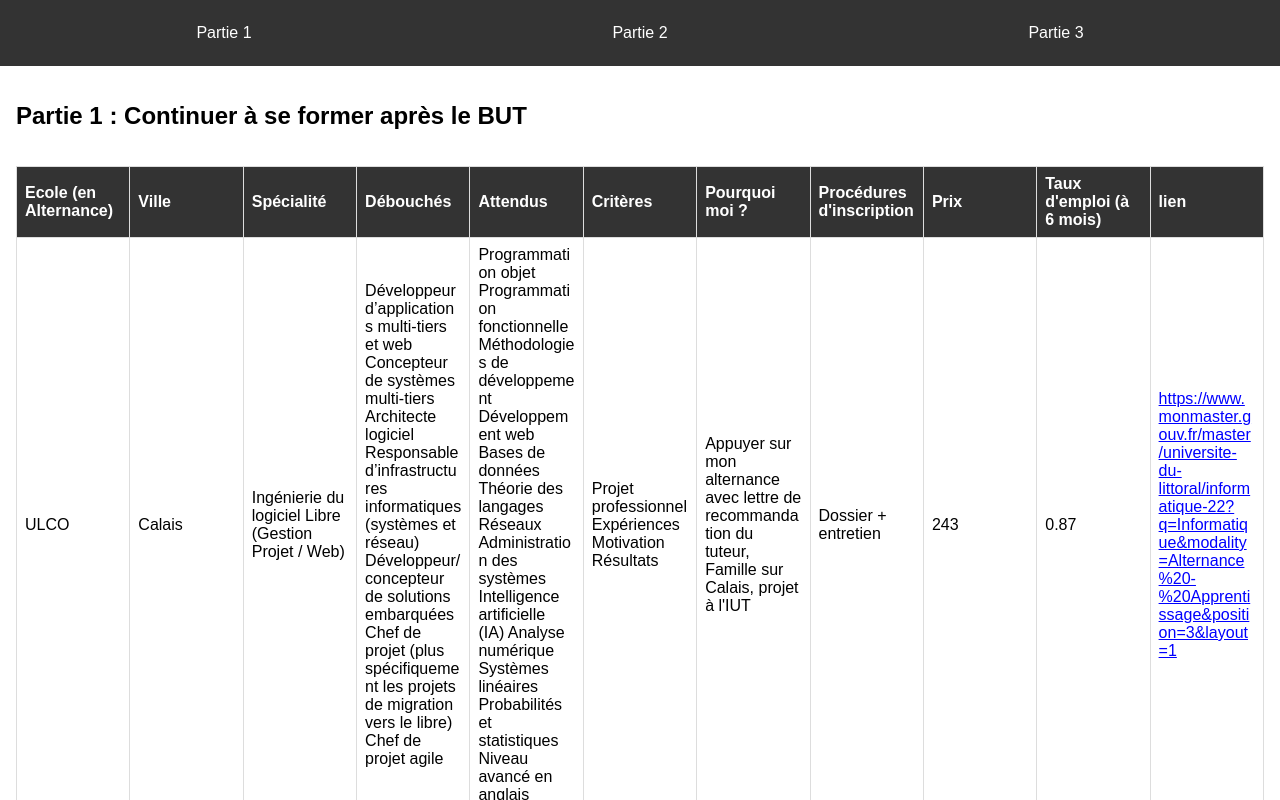
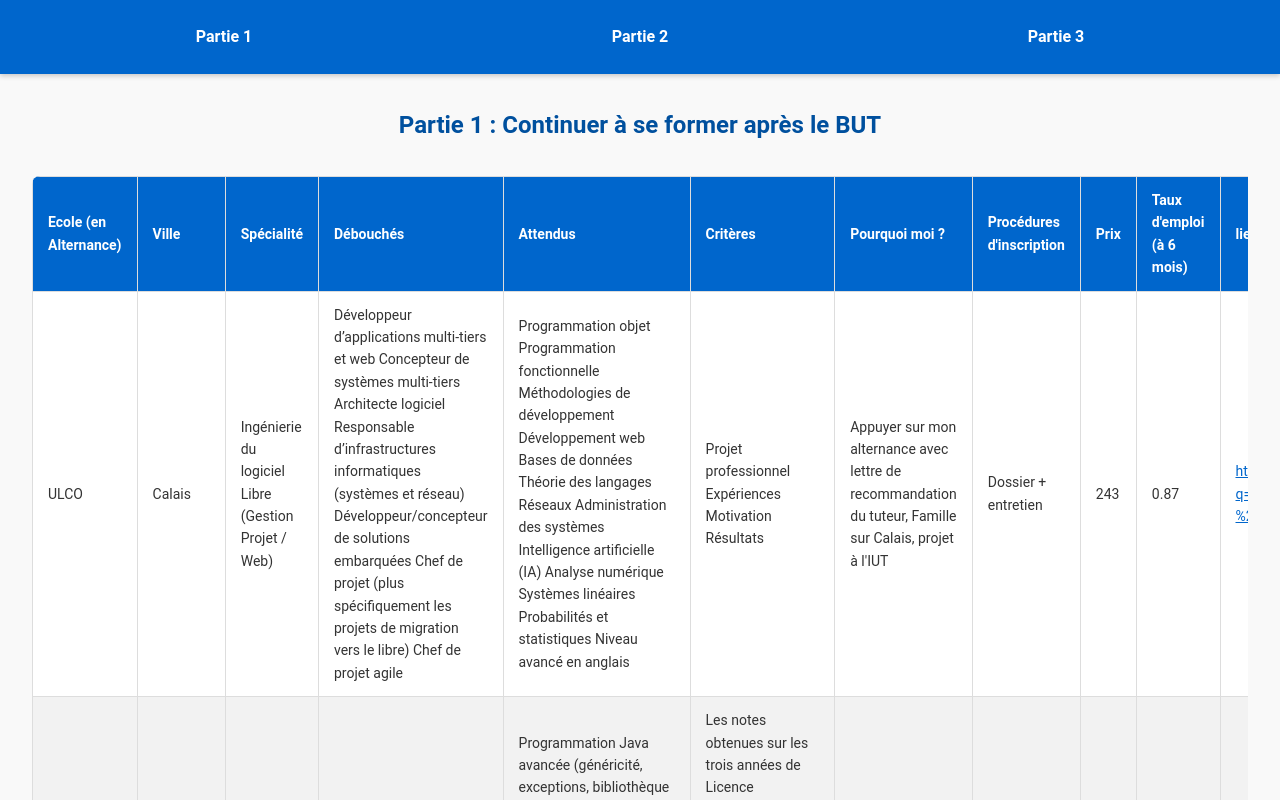
Before and after one commit to LovisCoding/PPPArthurLecomte, a plain HTML site: page index.html in a window 1280 px wide. Shown: the top 800 px of the page. Drawn offline with nearby package versions, Linux system fonts and the light colour scheme.

Commit message:
Update Theme

```diff
--- a/index.html
+++ b/index.html
@@ -7,89 +7,126 @@
     <title>PPP S6 Arthur Lecomte</title>
     <style>
         body {
-            font-family: Arial, sans-serif;
+            font-family: 'Roboto', sans-serif;
             margin: 0;
             padding: 0;
+            line-height: 1.6;
+            color: #333;
         }
 
         .navbar {
             display: flex;
             justify-content: space-around;
-            background-color: #333;
+            background-color: #0066cc;
             padding: 1em;
+            position: sticky;
+            top: 0;
+            z-index: 1000;
+            box-shadow: 0 2px 5px rgba(0, 0, 0, 0.2);
         }
 
         .navbar a {
             color: white;
             text-decoration: none;
             padding: 0.5em 1em;
+            font-weight: bold;
+            transition: background-color 0.3s, transform 0.3s;
         }
 
         .navbar a:hover {
-            background-color: #575757;
+            background-color: #004c99;
+            transform: scale(1.05);
         }
 
         .content {
-            padding: 1em;
+            padding: 2em;
+            background-color: #f9f9f9;
+        }
+
+        h2 {
+            text-align: center;
+            margin-top: 0;
+            color: #00509e;
         }
 
         .table-container {
             overflow-x: auto;
+            margin: 2em 0;
         }
 
         table {
             width: 100%;
             border-collapse: collapse;
-            margin: 1em 0;
-            table-layout: fixed;
-            /* Force equal width for all columns */
+            margin: 0 auto;
+            background-color: white;
+            border-radius: 8px;
+            overflow: hidden;
+            box-shadow: 0 4px 6px rgba(0, 0, 0, 0.1);
         }
 
         table th,
         table td {
+            padding: 12px 15px;
             border: 1px solid #ddd;
-            padding: 8px;
             text-align: left;
-            word-wrap: break-word;
-            /* Ensure text wraps within the cell */
+            font-size: 14px;
         }
 
         table th {
-            background-color: #333;
+            background-color: #0066cc;
             color: white;
         }
 
         table tr:nth-child(even) {
-            background-color: #f9f9f9;
+            background-color: #f2f2f2;
         }
 
         table tr:hover {
-            background-color: #f1f1f1;
+            background-color: #e6f7ff;
         }
 
         .image-container img {
-            max-width: 30%;
+            max-width: 100%;
             height: auto;
             display: block;
-            margin: 0 auto;
-        }
-
-        a.link {
-            color: blue;
-            text-decoration: underline;
-        }
-
-        a.link:hover {
-            color: darkblue;
+            margin: 1em auto;
+            border-radius: 8px;
+            box-shadow: 0 4px 6px rgba(0, 0, 0, 0.1);
         }
 
         #map {
             width: 100%;
             height: 500px;
+            margin: 2em 0;
+            border-radius: 8px;
+            box-shadow: 0 4px 6px rgba(0, 0, 0, 0.1);
         }
 
-        img.huechange {
-            filter: hue-rotate(120deg);
+        footer {
+            background-color: #333;
+            color: #ccc;
+            padding: 1em 0;
+            text-align: center;
+            border-top: 2px solid #0066cc;
+        }
+
+        footer p {
+            margin: 0;
+            font-size: 14px;
+        }
+
+        a.link {
+            color: #0066cc;
+            text-decoration: underline;
+            transition: color 0.3s;
+        }
+
+        a.link:hover {
+            color: #003366;
+        }
+
+        html {
+            scroll-behavior: smooth;
         }
     </style>
     <link rel="stylesheet" href="https://cdn.jsdelivr.net/npm/leaflet@1.9.4/dist/leaflet.css" />
```
